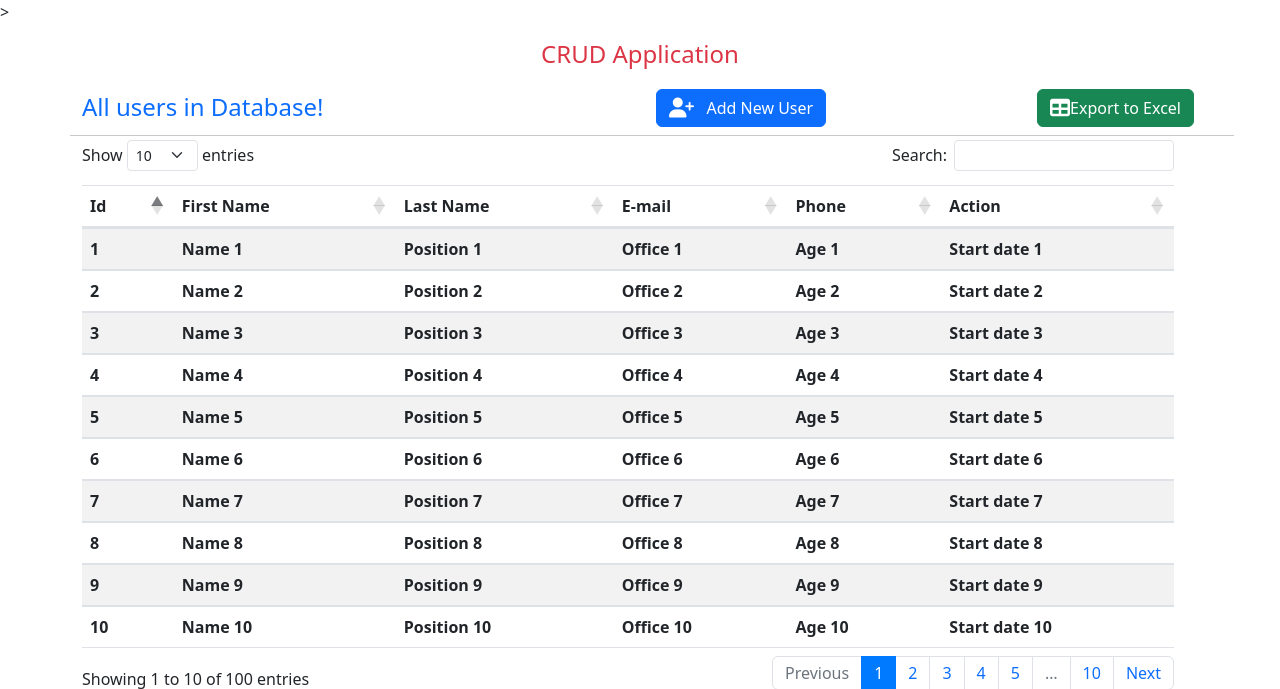
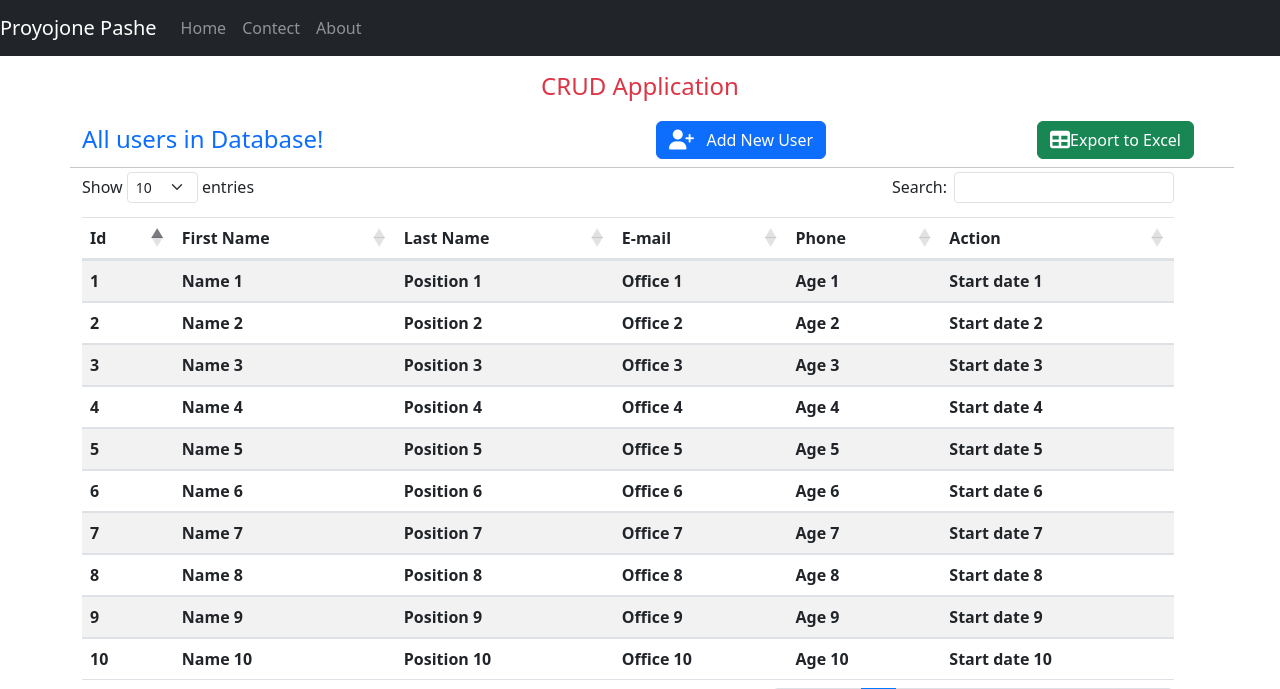
Before and after one commit to Mahabubmon/crud, a PHP site: page / in a window 1280 px wide. Shown: the top 689 px of the page. Run offline with PHP 8.4, Linux system fonts and the light colour scheme; lists and menus that the app fills with data are empty; some libraries are stand-ins or nearby versions.

Commit message:
code modification

```diff
--- a/index.php
+++ b/index.php
@@ -5,13 +5,37 @@
   <meta charset="UTF-8" />
   <meta name="viewport" content="width=device-width, initial-scale=1.0" />
   <!-- Latest compiled and minified CSS -->
-  <link rel="stylesheet" href="https://cdn.jsdelivr.net/npm/bootstrap@4.6.2/dist/css/bootstrap.min.css">>
+  <link rel="stylesheet" href="https://cdn.jsdelivr.net/npm/bootstrap@4.6.2/dist/css/bootstrap.min.css">
   <link rel="stylesheet" href="https://cdnjs.cloudflare.com/ajax/libs/twitter-bootstrap/5.3.0/css/bootstrap.min.css" />
   <link rel="stylesheet" href="https://cdn.datatables.net/1.13.7/css/dataTables.bootstrap5.min.css" />
   <title>CRUD APP</title>
 </head>
 
 <body>
+  <nav class="navbar navbar-expand-md bg-dark navbar-dark">
+    <!-- Brand -->
+    <a class="navbar-brand" href="#">Proyojone Pashe</a>
+
+    <!-- Toggler/collapsibe Button -->
+    <button class="navbar-toggler" type="button" data-toggle="collapse" data-target="#collapsibleNavbar">
+      <span class="navbar-toggler-icon"></span>
+    </button>
+
+    <!-- Navbar links -->
+    <div class="collapse navbar-collapse" id="collapsibleNavbar">
+      <ul class="navbar-nav">
+        <li class="nav-item">
+          <a class="nav-link" href="#">Home</a>
+        </li>
+        <li class="nav-item">
+          <a class="nav-link" href="#">Contect</a>
+        </li>
+        <li class="nav-item">
+          <a class="nav-link" href="#">About</a>
+        </li>
+      </ul>
+    </div>
+  </nav>
   <div class="container">
     <div class="row">
       <div class="col-lg-12">
```
